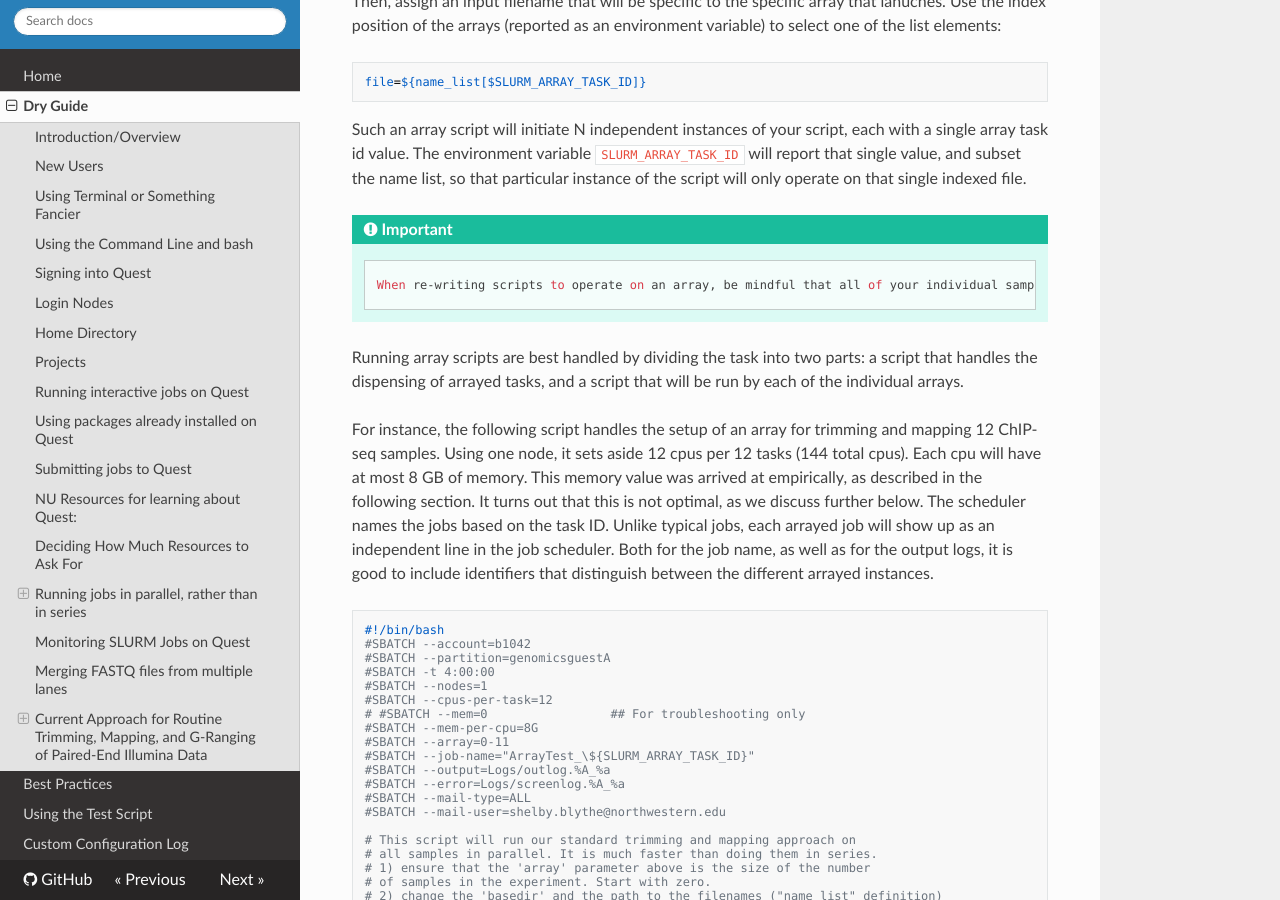
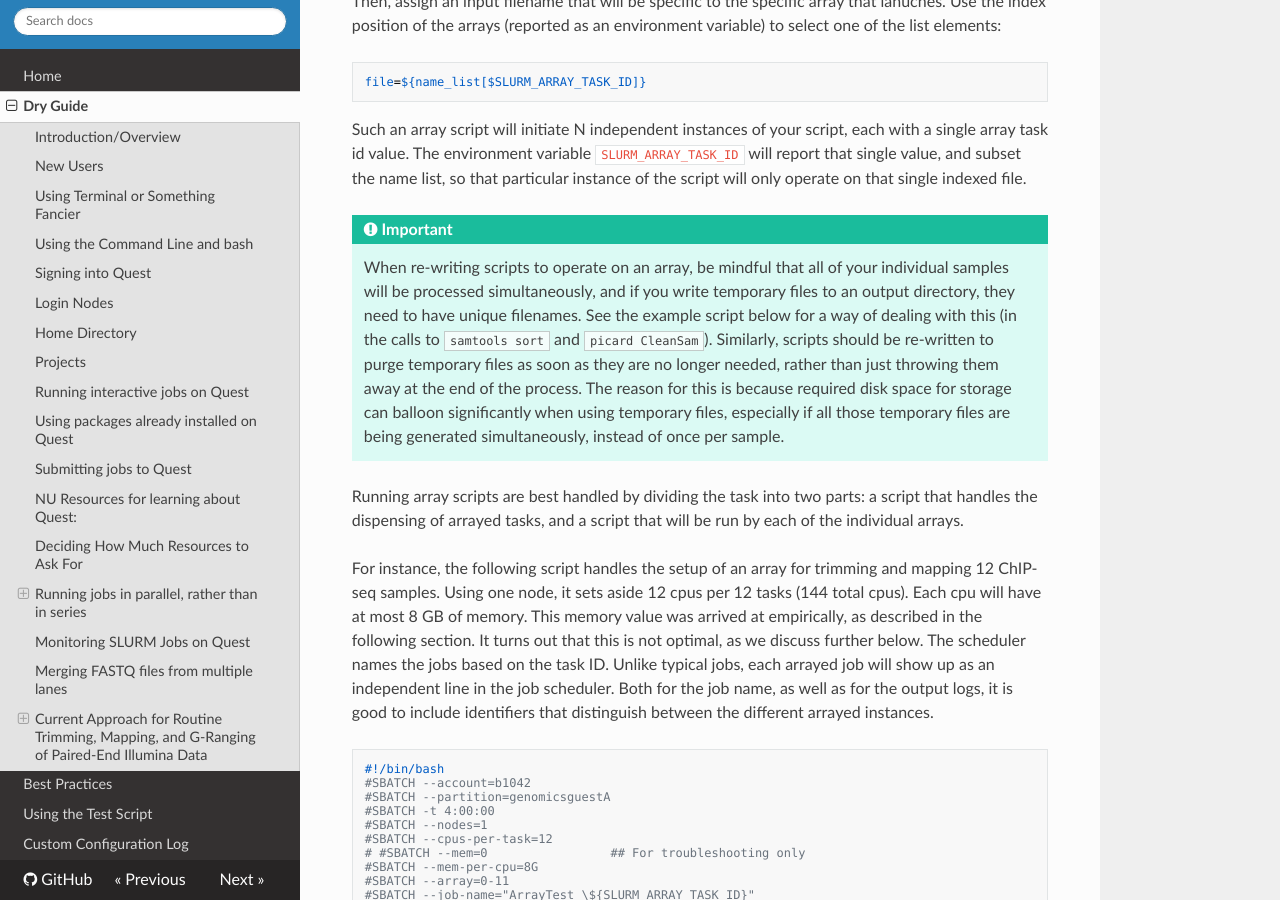
Before and after one commit to sblythe/Dry_Guide, an MkDocs documentation site: the page built from docs/dryguide.md, in a window 1280 px wide and 900 px high, scrolled down 7703 px. Built offline with MkDocs 1.6.1, drawn with Linux system fonts in a browser that asks for light colours; nearby versions of some CDN libraries; some of the changed text lies outside the part shown.

Commit message:
typographical adjustments

````diff
--- a/docs/dryguide.md
+++ b/docs/dryguide.md
@@ -198,7 +198,7 @@ file=${name_list[$SLURM_ARRAY_TASK_ID]}
 Such an array script will initiate N independent instances of your script, each with a single array task id value. The environment variable `SLURM_ARRAY_TASK_ID` will report that single value, and subset the name list, so that particular instance of the script will only operate on that single indexed file.
 
 !!! Important
-        When re-writing scripts to operate on an array, be mindful that all of your individual samples will be processed simultaneously, and if you write temporary files to an output directory, they need to have unique filenames. See the example script below for a way of dealing with this (in the calls to `samtools sort` and `picard CleanSam`). Similarly, scripts should be re-written to purge temporary files as soon as they are no longer needed, rather than just throwing them away at the end of the process. The reason for this is because required disk space for storage can balloon significantly when using temporary files, especially if all those temporary files are being generated simultaneously, instead of once per sample.
+    When re-writing scripts to operate on an array, be mindful that all of your individual samples will be processed simultaneously, and if you write temporary files to an output directory, they need to have unique filenames. See the example script below for a way of dealing with this (in the calls to `samtools sort` and `picard CleanSam`). Similarly, scripts should be re-written to purge temporary files as soon as they are no longer needed, rather than just throwing them away at the end of the process. The reason for this is because required disk space for storage can balloon significantly when using temporary files, especially if all those temporary files are being generated simultaneously, instead of once per sample.
 
 Running array scripts are best handled by dividing the task into two parts: a script that handles the dispensing of arrayed tasks, and a script that will be run by each of the individual arrays.
 
@@ -361,7 +361,7 @@ samtools index ${basedir}/${mapdir}/${shortname}.mapped.md.bam
 The first script would be passed to `sbatch`, and so long as the second one is found at the path indicated in the first, it should operate on the designated files.
 
 !!! Note
-        The above script examples are meant to provide a starting point for developing your own approaches. The resource allocation was sufficient for mapping PE150 samples with between 30M and 50M pairs of reads. If you have fewer reads (or maybe shorter reads), this will be over-specified. Similarly, larger datasets may require additional resources (most likely more RAM). The section below suggests a way to figure out how much RAM to allocate to this kind of a request.
+    The above script examples are meant to provide a starting point for developing your own approaches. The resource allocation was sufficient for mapping PE150 samples with between 30M and 50M pairs of reads. If you have fewer reads (or maybe shorter reads), this will be over-specified. Similarly, larger datasets may require additional resources (most likely more RAM). The section below suggests a way to figure out how much RAM to allocate to this kind of a request.
 
 ### Issues with running arrays
 
@@ -394,7 +394,7 @@ These commands for monitoring SLURM jobs are described in more detail in the nex
 `seff` reports that in the end, we only use around 25% of the allocated total 96 GB of RAM (~25 GB). It turns out that we need 8 GB per core (even though we only use 4 GB per core in the `samtools sort` command) because the `picard MarkDuplicates` commands end up needing >6 GB per core to do their job. We are running `MarkDuplicates` with default parameters, so we could dive in and figure out the memory management options for this program, but I have not yet done that. If we specify 6 GB or less memory per core, some of the jobs fail because `picard` will require more than that to complete.
 
 !!! Note
-        Another issue that comes up is that asking for 12 x 12 cores plus 8 GB RAM per core may be seen as a 'big ask' depending on how busy Quest is. If each array takes a while to transition from "Pending" to "Running", then the time savings associated with the arrayed jobs is reduced. This script above works as well with 4 cores (instead of 12) per job, and I haven't had any issues with slurm delays when asking for this amount of resources. The trade off is that it could take 5-6 hours for the job to complete. The point here is that there are a number of ways to ask for resources, and if you observed significant delays in the job running, try reducing your ask for cores.
+    Another issue that comes up is that asking for 12 x 12 cores plus 8 GB RAM per core may be seen as a 'big ask' depending on how busy Quest is. If each array takes a while to transition from "Pending" to "Running", then the time savings associated with the arrayed jobs is reduced. This script above works as well with 4 cores (instead of 12) per job, and I haven't had any issues with slurm delays when asking for this amount of resources. The trade off is that it could take 5-6 hours for the job to complete. The point here is that there are a number of ways to ask for resources, and if you observed significant delays in the job running, try reducing your ask for cores.
 
 ## Monitoring SLURM Jobs on Quest
 
@@ -419,7 +419,7 @@ The following bash script will do it, but it has been generalized so that you ne
 This script will change to the _parental_ directory containing the downloaded data, create a new directory "Raw_Data" where it will save the merged fastq.gz files, then change to the subdirectory that contains the downloaded (split by lane) data, and loop through the fastq files, merging them.
 
 !!! Note
-     For this to work, you have to move each pair of reads (for paired-end data) out of the individual directory that Illumina provides it in, to a single common directory. To be super careful, you could do it yourself, by hand. But this would obviously become tedious with more than a handful of different barcoded samples. You can do this from the command line, by navigating to the directory that contains each of the individual directories, and then using the command `mv` to move the contents of each subdirectory _up_ one level. The command for this looks like `mv */* .`. Naturally, this is not a command that you want to mess up, or run in the wrong place because there is no 'undo' here.
+    For this to work, you have to move each pair of reads (for paired-end data) out of the individual directory that Illumina provides it in, to a single common directory. To be super careful, you could do it yourself, by hand. But this would obviously become tedious with more than a handful of different barcoded samples. You can do this from the command line, by navigating to the directory that contains each of the individual directories, and then using the command `mv` to move the contents of each subdirectory _up_ one level. The command for this looks like `mv */* .`. Naturally, this is not a command that you want to mess up, or run in the wrong place because there is no 'undo' here.
 
 ```
 #!/bin/bash
@@ -545,7 +545,7 @@ Volumes
 There may be additional directories within the `My_Experiment` directory corresponding to the containers in which the data is delivered. Take any raw data from directories downloaded from BaseSpace (for instance) that you hope to work with and consolidate it within the `Raw_Data` directory.
 
 !!! Important
-        The "My_Experiment" directory in the example above represents a particular sequencing run, for a specific experiment. Keep separate runs in separate directories. Do not modify the "Raw_Data" directory following the initial mapping. This includes adding data generated in other sequencing runs.
+    The "My_Experiment" directory in the example above represents a particular sequencing run, for a specific experiment. Keep separate runs in separate directories. Do not modify the "Raw_Data" directory following the initial mapping. This includes adding data generated in other sequencing runs.
 
 What I do, is I create an identical `My_Experiment` directory in the proper location in Quest `/projects/b1182/Shelby/My_Experiment` and I copy the `Raw_Data` folder from the server to this location.
 
@@ -803,10 +803,10 @@ $ex
 ```
 
 !!! Note
-        Importing the data into a GRangesList object can be very memory intensive. The approach above is single-threaded and basically needs to have enough memory to encompass the entire set of .bam files. On the specified partition, up to 180 GB of memory can be requested. 64 GB should be sufficient for our routine sequencing runs.
+    Importing the data into a GRangesList object can be very memory intensive. The approach above is single-threaded and basically needs to have enough memory to encompass the entire set of .bam files. On the specified partition, up to 180 GB of memory can be requested. 64 GB should be sufficient for our routine sequencing runs.
 
 !!! Note
-        The script above uses R version 4.3.0. A user may wish to change this to match the version of R that they use in downstream applications.
+    The script above uses R version 4.3.0. A user may wish to change this to match the version of R that they use in downstream applications.
 
 This script sets up the slurm environment, handles user-specified options (where is the data, minimum map quality, and whether to exclude duplicates), and then passes this information to an operator function, `ImportPairedEndv1.R`. As before, the operator script could be edited for different needs, but it should not be overwritten.
 
@@ -937,7 +937,7 @@ chmod u+x Bam_to_GRanges_Manager.sh
 Option 1: run the first script. Wait for it to finish. Then run the second script.
 
 ```
-cd <<path to the top level of your experiment's directory>>
+cd "path to the top level of your experiment's directory"
 
 sbatch Mapping_and_Trimming_manager.sh
 
````
